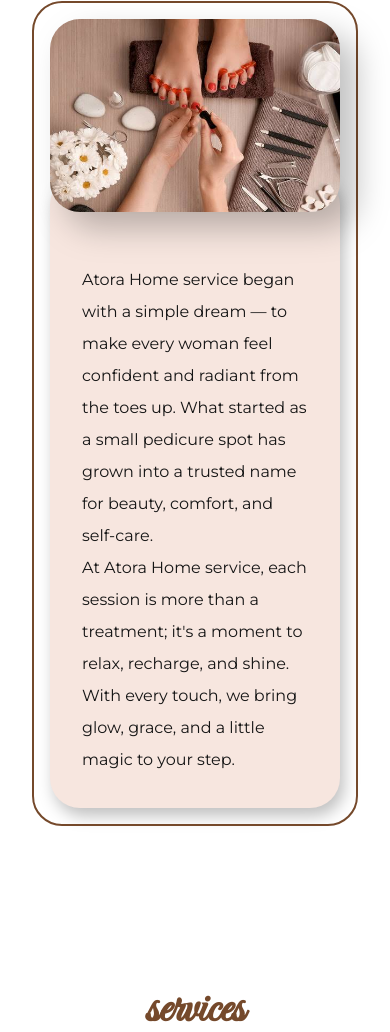
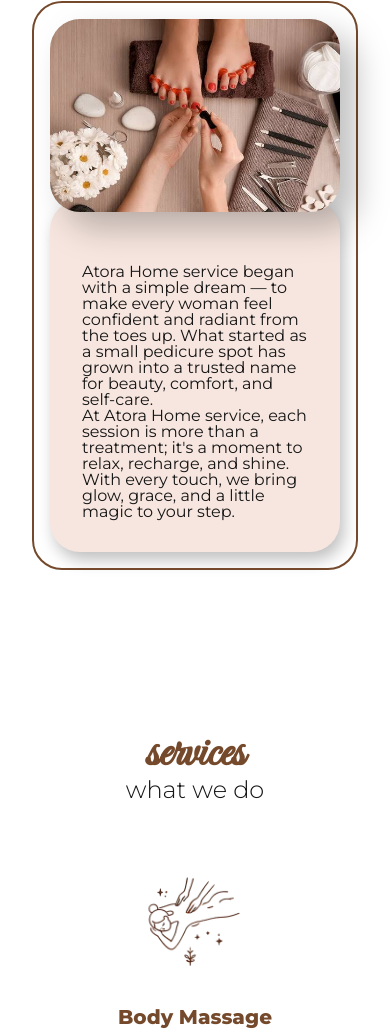
Before and after one commit to BShola1993/Atora-Home-Services, a plain HTML site: page index.html in a window 390 px wide. Shown: the part 1011-2043 px from the top of the page. Drawn offline with Linux system fonts and the light colour scheme.

Commit message:
Update style.css

```diff
--- a/style.css
+++ b/style.css
@@ -844,6 +844,12 @@
 }
 
 @media(max-width: 800px){
+    .about-description p{
+    font-weight: 400;
+    line-height: 1rem;
+    color: var(--black-color);
+}
+
     .services-content-description{
         /* width: 100%; */
         /* max-width: 1200px; */
```
